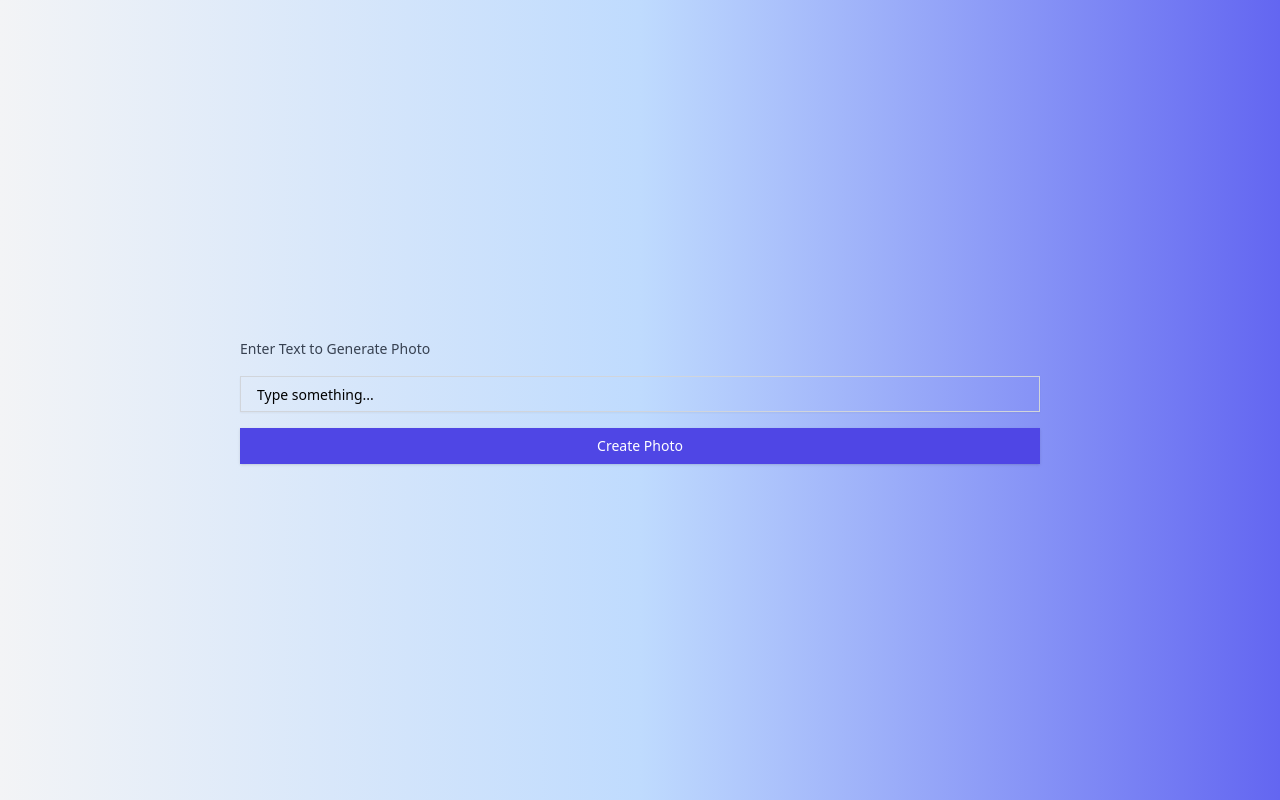
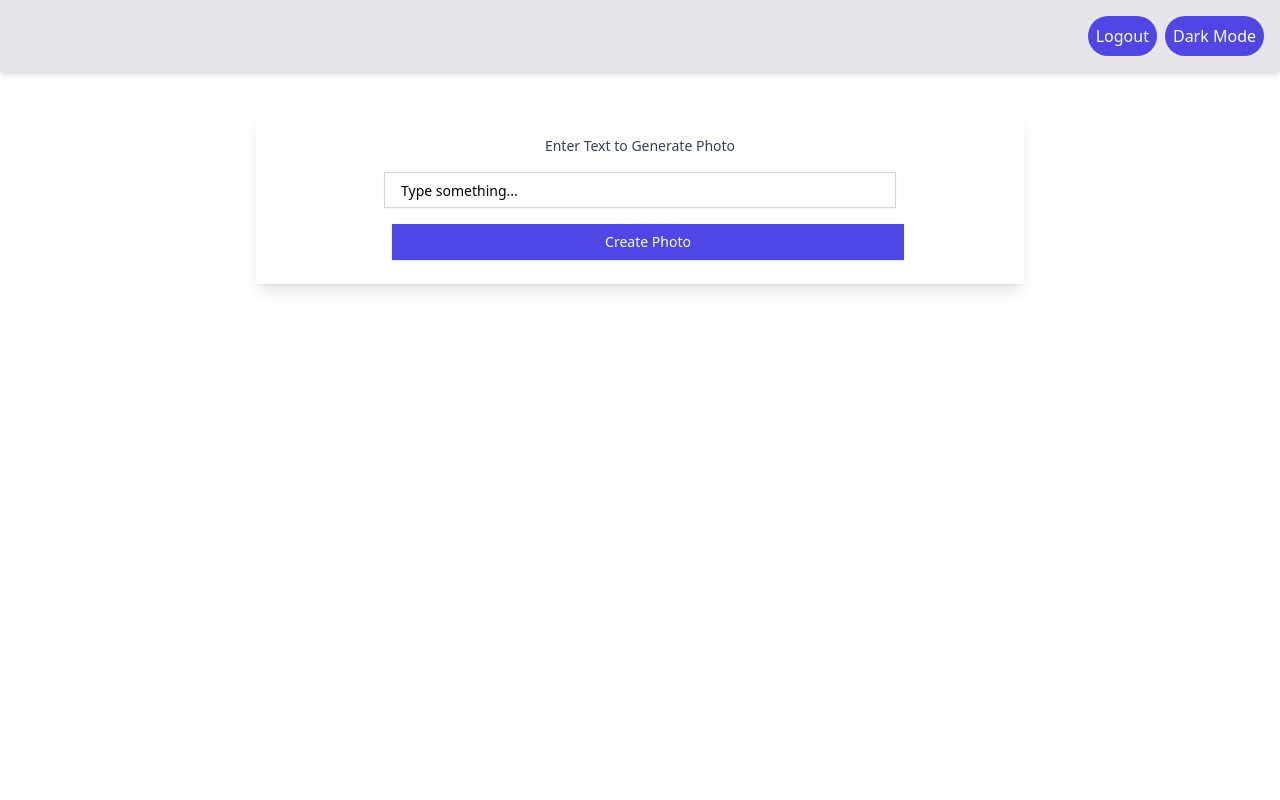
Before and after one commit to animesh65432/Astrotalk, a Next.js app: page / in a window 1280 px wide. Built offline with nearby package versions, Linux system fonts and the light colour scheme.

Commit message:
finish the project

```diff
--- /dev/null
+++ b/src/Context/index.ts
@@ -0,0 +1,9 @@
+"use client";
+import { createContext } from "react";
+
+const Context = createContext({
+  color: true,
+  ontoggole: () => {},
+});
+
+export default Context;
--- a/src/app/layout.tsx
+++ b/src/app/layout.tsx
@@ -3,6 +3,7 @@
 import "./globals.css";
 import { Toaster } from "@/components/ui/toaster";
 import NextAuthProvider from "@/components/NextAuthProvider";
+import ContextProvider from "@/components/ContextProvider";
 
 export default function RootLayout({
   children,
@@ -12,7 +13,9 @@ export default function RootLayout({
   return (
     <html lang="en">
       <body>
-        <NextAuthProvider>{children}</NextAuthProvider>
+        <NextAuthProvider>
+          <ContextProvider>{children}</ContextProvider>
+        </NextAuthProvider>
         <Toaster />
       </body>
     </html>
--- /dev/null
+++ b/src/components/ContextProvider.tsx
@@ -0,0 +1,18 @@
+import React, { ReactNode, useState } from "react";
+import Context from "@/Context";
+
+type Props = {
+  children: ReactNode;
+};
+const ContextProvider: React.FC<Props> = ({ children }) => {
+  const [color, setcolor] = useState<boolean>(false);
+
+  const ontoggole = () => {
+    setcolor((prev) => !prev);
+  };
+  return (
+    <Context.Provider value={{ color, ontoggole }}>{children}</Context.Provider>
+  );
+};
+
+export default ContextProvider;
--- a/src/components/Home.tsx
+++ b/src/components/Home.tsx
@@ -1,13 +1,22 @@
 "use client";
-
-import React from "react";
-import { Input } from "./index";
+import React, { useContext } from "react";
+import { Input, Navbar } from "./index";
+import Context from "@/Context";
 
 const Home: React.FC = () => {
+  const { color } = useContext(Context);
+
   return (
-    <>
-      <Input />
-    </>
+    <div
+      className={`min-h-screen flex flex-col items-center justify-start ${
+        color ? "bg-slate-950 text-white" : "bg-white text-black"
+      } transition-colors duration-300`}
+    >
+      <Navbar />
+      <div className="mt-10 w-full max-w-3xl">
+        <Input />
+      </div>
+    </div>
   );
 };
 
--- a/src/components/Input.tsx
+++ b/src/components/Input.tsx
@@ -5,6 +5,7 @@ import { useToast } from "@/hooks/use-toast";
 import { Input as ShadInput } from "./ui/input";
 import { Button } from "./ui/button";
 import { GenarativeImages, ShadowImages } from "@/components";
+
 const Input: React.FC = () => {
   const [inputtext, setinputtext] = useState<string>("");
   const [islodaing, createpost, errormessage, photourl] = useCreatePhoto();
@@ -33,24 +34,26 @@ const Input: React.FC = () => {
   };
 
   return (
-    <div className="h-dvh grid place-content-center bg-gradient-to-r from-gray-100 via-blue-200 to-indigo-500 p-6 rounded-lg shadow-lg">
-      <div className="space-y-4">
-        <label htmlFor="text" className="text-sm font-medium text-gray-700">
+    <div className="w-full p-6 bg-white rounded-lg shadow-lg space-y-4">
+      <label
+        htmlFor="text"
+        className="text-sm font-medium text-gray-700 block text-center"
+      >
         Enter Text to Generate Photo
       </label>
       <ShadInput
         type="text"
+        value={inputtext}
         onChange={(e) => setinputtext(e.target.value)}
         placeholder="Type something..."
-          className="w-full sm:w-[600px] lg:w-[800px] border border-gray-300 rounded-md px-4 py-2 focus:outline-none focus:ring-2 focus:ring-indigo-400"
+        className="w-full sm:max-w-md lg:max-w-lg mx-auto border border-gray-300 rounded-md px-4 py-2 focus:outline-none focus:ring-2 focus:ring-indigo-400"
       />
       <Button
         onClick={GenRatePhoto}
-          className="w-full sm:w-[600px] lg:w-[800px] bg-indigo-600 hover:bg-indigo-700 text-white py-2 px-4 rounded-md transition-colors duration-300"
+        className="w-full sm:max-w-md lg:max-w-lg mx-auto bg-indigo-600 hover:bg-indigo-700 text-white py-2 px-4 rounded-md transition-colors duration-300 ml-28"
       >
         {islodaing ? "Loading..." : "Create Photo"}
       </Button>
-      </div>
 
       {!islodaing && upload && <GenarativeImages photourl={photourl} />}
 
--- /dev/null
+++ b/src/components/Navbar.tsx
@@ -0,0 +1,30 @@
+import React, { useContext } from "react";
+import Context from "@/Context";
+import { signOut } from "next-auth/react";
+
+const Navbar: React.FC = () => {
+  const { color, ontoggole } = useContext(Context);
+
+  return (
+    <div
+      className={`w-full p-4 flex justify-end ${
+        color ? "bg-gray-800" : "bg-gray-200"
+      } shadow-md`}
+    >
+      <button
+        onClick={() => signOut()}
+        className="p-2 bg-indigo-600 text-white rounded-full hover:bg-indigo-500 transition-all duration-300 focus:outline-none focus:ring-2 focus:ring-indigo-400 ml-2"
+      >
+        Logout
+      </button>
+      <button
+        onClick={ontoggole}
+        className="p-2 bg-indigo-600 text-white rounded-full hover:bg-indigo-500 transition-all duration-300 focus:outline-none focus:ring-2 focus:ring-indigo-400 ml-2"
+      >
+        {color ? "Light Mode" : "Dark Mode"}
+      </button>
+    </div>
+  );
+};
+
+export default Navbar;
--- a/src/components/index.ts
+++ b/src/components/index.ts
@@ -6,6 +6,7 @@ import Input from "./Input";
 import Home from "./Home";
 import GenarativeImages from "./GenarativeImages";
 import ShadowImages from "./ShadowImages";
+import Navbar from "./Navbar";
 
 export {
   SingupPage,
@@ -16,4 +17,5 @@ export {
   Home,
   GenarativeImages,
   ShadowImages,
+  Navbar,
 };
```
Lines whose indentation alone changed are shown as unchanged.
